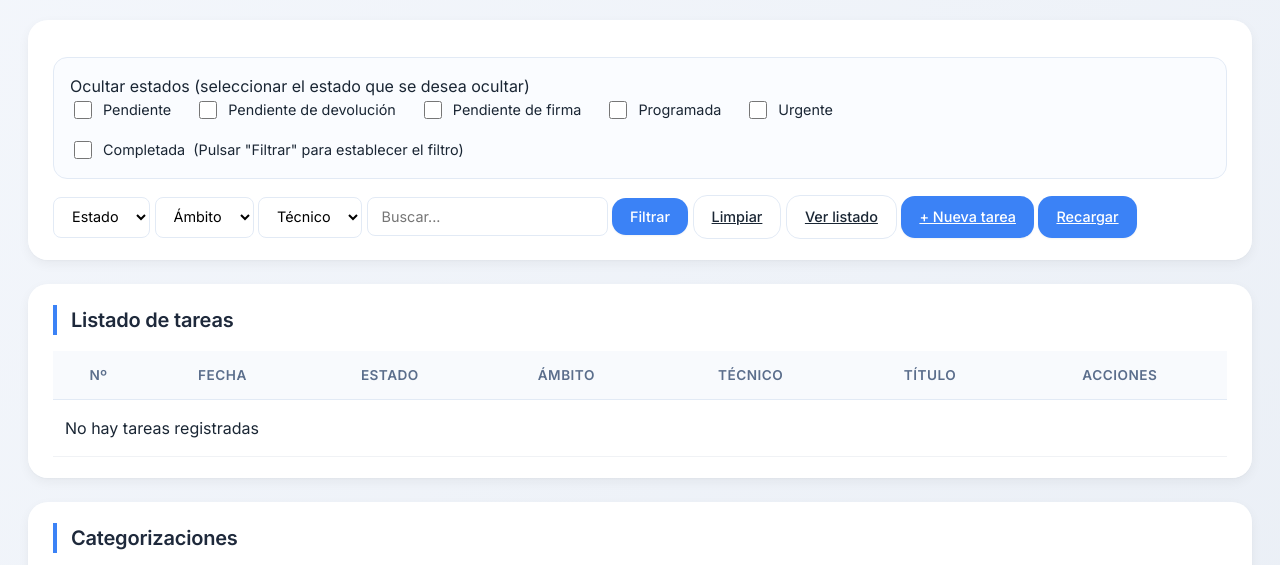
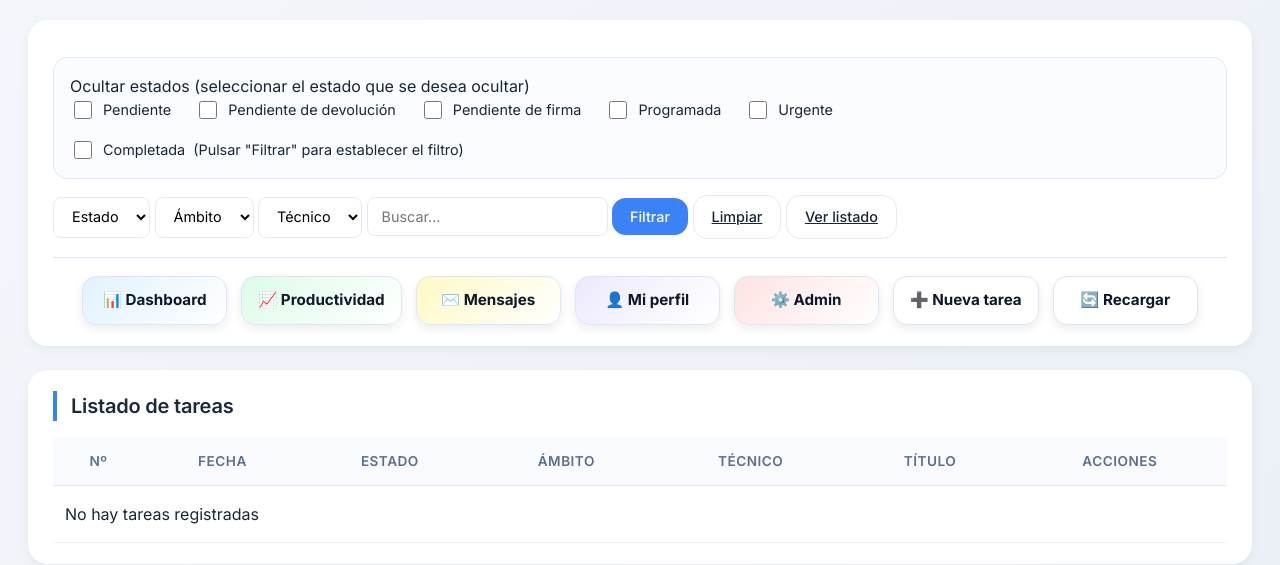
Before and after one commit to Ootoito/gestor-tareas-ia-master, a Django app: template gestor_tareas/templates/gestortareas/gestor_tareas.html in a window 1280 px wide. Shown: the part 248-813 px from the top of the page. Run offline with Django 5.2, Linux system fonts and the light colour scheme; the template is opened without the code that fills it, so the values that code supplies are empty.

Commit message:
Improve home action toolbar layout

```diff
--- a/gestor_tareas/static/gestortareas/style_gestor_tareas.css
+++ b/gestor_tareas/static/gestortareas/style_gestor_tareas.css
@@ -458,3 +458,64 @@ input:focus, select:focus, textarea:focus {
     grid-template-columns: 1fr;
   }
 }
+
+.acciones-modulos {
+    display: flex;
+    flex-wrap: wrap;
+    justify-content: center;
+    gap: 14px;
+    width: 100%;
+    margin-top: 18px;
+    padding-top: 18px;
+    border-top: 1px solid #dbe7f5;
+}
+
+.modulo-nueva {
+    background: linear-gradient(135deg, #dbeafe, #ffffff);
+}
+
+.modulo-recargar {
+    background: linear-gradient(135deg, #dcfce7, #ffffff);
+}
+
+.modulo-btn {
+    display: inline-flex;
+    align-items: center;
+    justify-content: center;
+    min-width: 145px;
+    padding: 12px 16px;
+    border-radius: 14px;
+    font-weight: 700;
+    font-size: 0.95rem;
+    text-decoration: none;
+    color: #0f172a;
+    background: #ffffff;
+    border: 1px solid #dbe7f5;
+    box-shadow: 0 4px 10px rgba(15, 23, 42, 0.08);
+    transition: all 0.18s ease;
+}
+
+.modulo-btn:hover {
+    transform: translateY(-2px);
+    box-shadow: 0 8px 18px rgba(15, 23, 42, 0.14);
+}
+
+.modulo-dashboard {
+    background: linear-gradient(135deg, #e0f2fe, #ffffff);
+}
+
+.modulo-productividad {
+    background: linear-gradient(135deg, #dcfce7, #ffffff);
+}
+
+.modulo-mensajes {
+    background: linear-gradient(135deg, #fef9c3, #ffffff);
+}
+
+.modulo-perfil {
+    background: linear-gradient(135deg, #ede9fe, #ffffff);
+}
+
+.modulo-admin {
+    background: linear-gradient(135deg, #fee2e2, #ffffff);
+}
--- a/gestor_tareas/templates/gestortareas/gestor_tareas.html
+++ b/gestor_tareas/templates/gestortareas/gestor_tareas.html
@@ -203,17 +203,20 @@
             </a>
 
             <a href="{% url 'listado_tareas' %}?estado={{ filtros.estado }}&ambito={{ filtros.ambito }}&tecnico={{ filtros.tecnico }}&q={{ filtros.q }}"
-               target="_blank"
-               class="btn-secondary">
-                Ver listado
+                target="_blank"
+                class="btn-secondary">
+                    Ver listado
             </a>
 
-            <a href="{% url 'nueva_tarea' %}" class="btn-primary">
-                + Nueva tarea
-            </a>
-            <a href="{% url 'gestor_tareas_home' %}" class="btn-primary">
-                Recargar
-            </a>
+            <div class="acciones-modulos">
+                <a href="{% url 'dashboard_gestor' %}" class="modulo-btn modulo-dashboard">📊 Dashboard</a>
+                <a href="#" class="modulo-btn modulo-productividad">📈 Productividad</a>
+                <a href="#" class="modulo-btn modulo-mensajes">✉️ Mensajes</a>
+                <a href="#" class="modulo-btn modulo-perfil">👤 Mi perfil</a>
+                <a href="/admin/" class="modulo-btn modulo-admin">⚙️ Admin</a>
+                <a href="{% url 'nueva_tarea' %}" class="modulo-btn modulo-nueva">➕ Nueva tarea</a>
+                <a href="{% url 'gestor_tareas_home' %}" class="modulo-btn modulo-recargar">🔄 Recargar</a>
+            </div>
         </form>
 
     </section>
```
